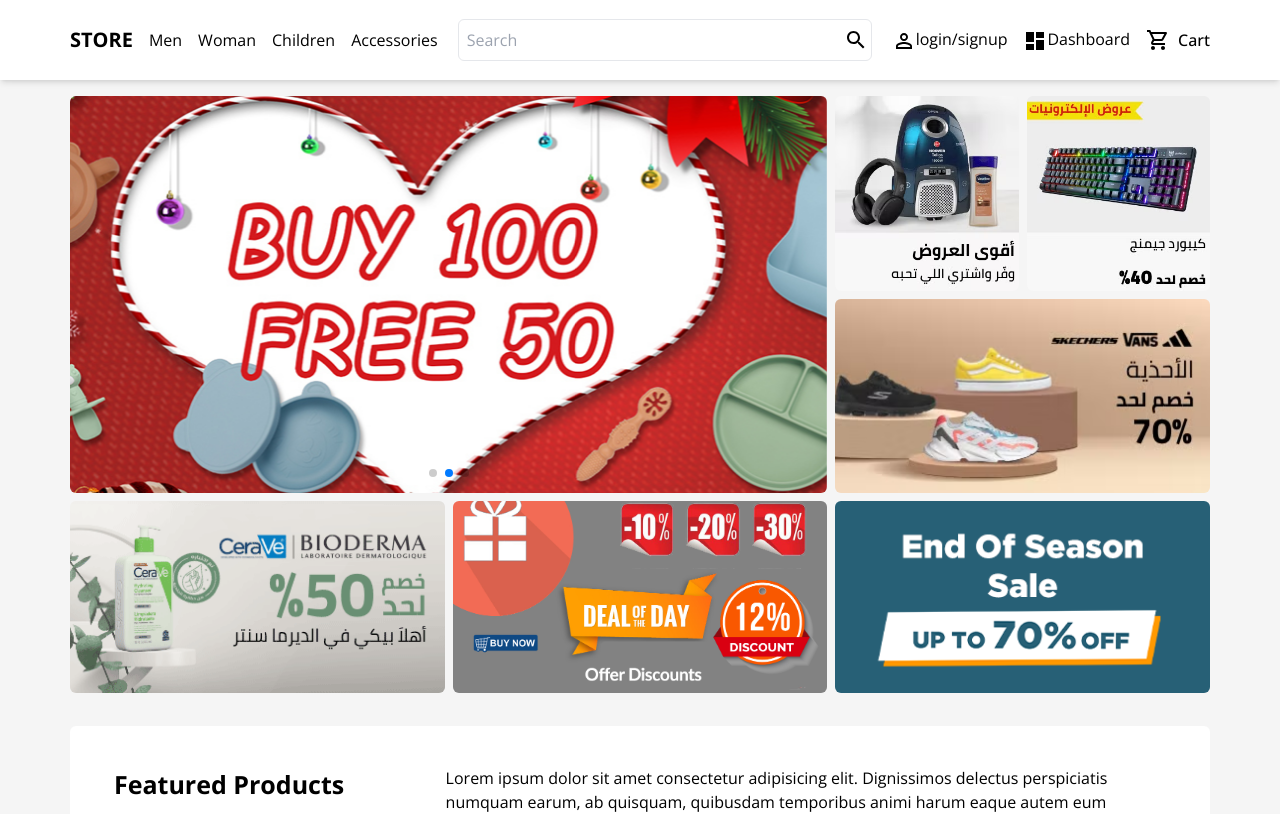
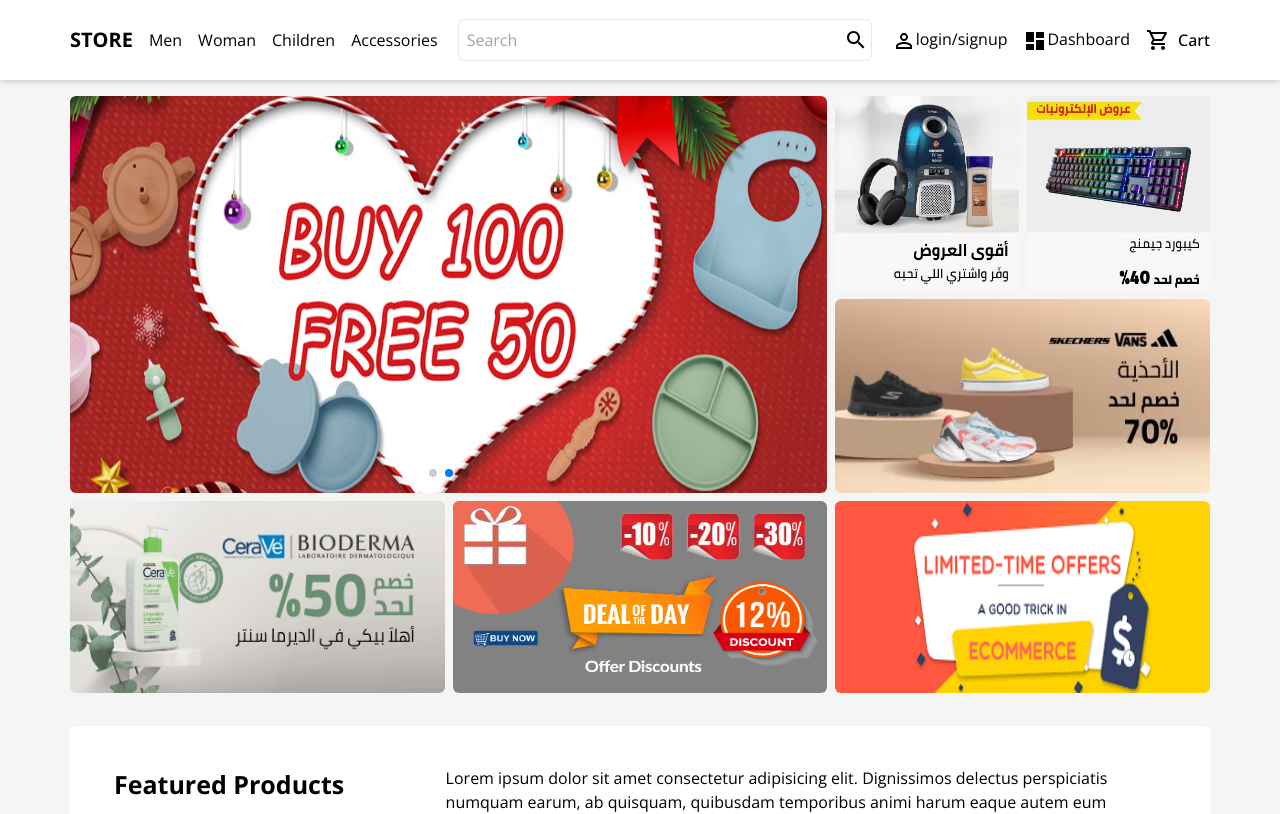
Before and after one commit to amrbahnas/e-commerce, a React (Create React App) app: page / in a window 1280 px wide. Shown: the top 814 px of the page. Built offline with nearby package versions, Linux system fonts and the light colour scheme; no server answers; the database is empty.

Commit message:
set img object to fill

```diff
--- a/src/Pages/Product/Product.jsx
+++ b/src/Pages/Product/Product.jsx
@@ -13,7 +13,6 @@
 import {  toast } from "react-toastify";
 
 const Product = () => {
-
   const dispatch = useDispatch();
   const id = useParams().id;
   const [item, setItem] = useState({});
@@ -29,7 +28,7 @@
 
   const addToCart = () => {
     dispatch(addProduct({ ...item, itemCount }));
-    toast.success("Item Added", {
+    toast.success(`Item Added`, {
       position: "top-right",
       autoClose: 1200,
       hideProgressBar: true,
--- a/src/components/LandingPage/LandingPage.jsx
+++ b/src/components/LandingPage/LandingPage.jsx
@@ -22,14 +22,14 @@
               <img
                 src={"assets/ar_dk_eg-explore-03.avif"}
                 alt=""
-                className="h-full object-cover"
+                className="h-full object-fill"
               />
             </div>
             <div className=" rounded-md overflow-hidden">
               <img
                 src={"assets/ar_dk_eg-mega-03.avif"}
                 alt=""
-                className="h-full object-cover"
+                className="h-full object-fill"
               />
             </div>
           </div>
@@ -37,7 +37,7 @@
             <img
               src={"assets/ar_dk_eg-top-01.avif"}
               alt=""
-              className="min-h-full object-cover"
+              className="min-h-full object-fill"
             />
           </div>
           <div className="col-start-1 col-span-3 row-start-3 row-span-1 flex gap-2  h-48 ">
@@ -45,21 +45,21 @@
               <img
                 src={"assets/ar_dk_eg-top-01.gif"}
                 alt=""
-                className=" h-full w-full  object-cover "
+                className=" h-full w-full  object-fill "
               />
             </div>
             <div className=" rounded-md overflow-hidden flex-1">
               <img
                 src={"assets/Offer-Discounts.jpg"}
                 alt=""
-                className=" h-full w-full object-cover "
+                className=" h-full w-full object-fill "
               />
             </div>
             <div className="rounded-md overflow-hidden  hidden md:block flex-1">
               <img
-                src={"assets/F3.png"}
+                src={"assets/images.png"}
                 alt=""
-                className=" h-full w-full object-cover"
+                className=" h-full w-full object-fill"
               />
             </div>
           </div>
--- a/src/components/LandingSlider/LandingSlider.jsx
+++ b/src/components/LandingSlider/LandingSlider.jsx
@@ -26,7 +26,7 @@
             src={item}
             alt=""
             key={indx}
-            className=" w-full h-full object-cover cursor-pointer"
+            className=" w-full h-full object-fill cursor-pointer"
           />
         </SwiperSlide>
       ))}
```
Also changed, not shown: public/assets/images.png (added).
